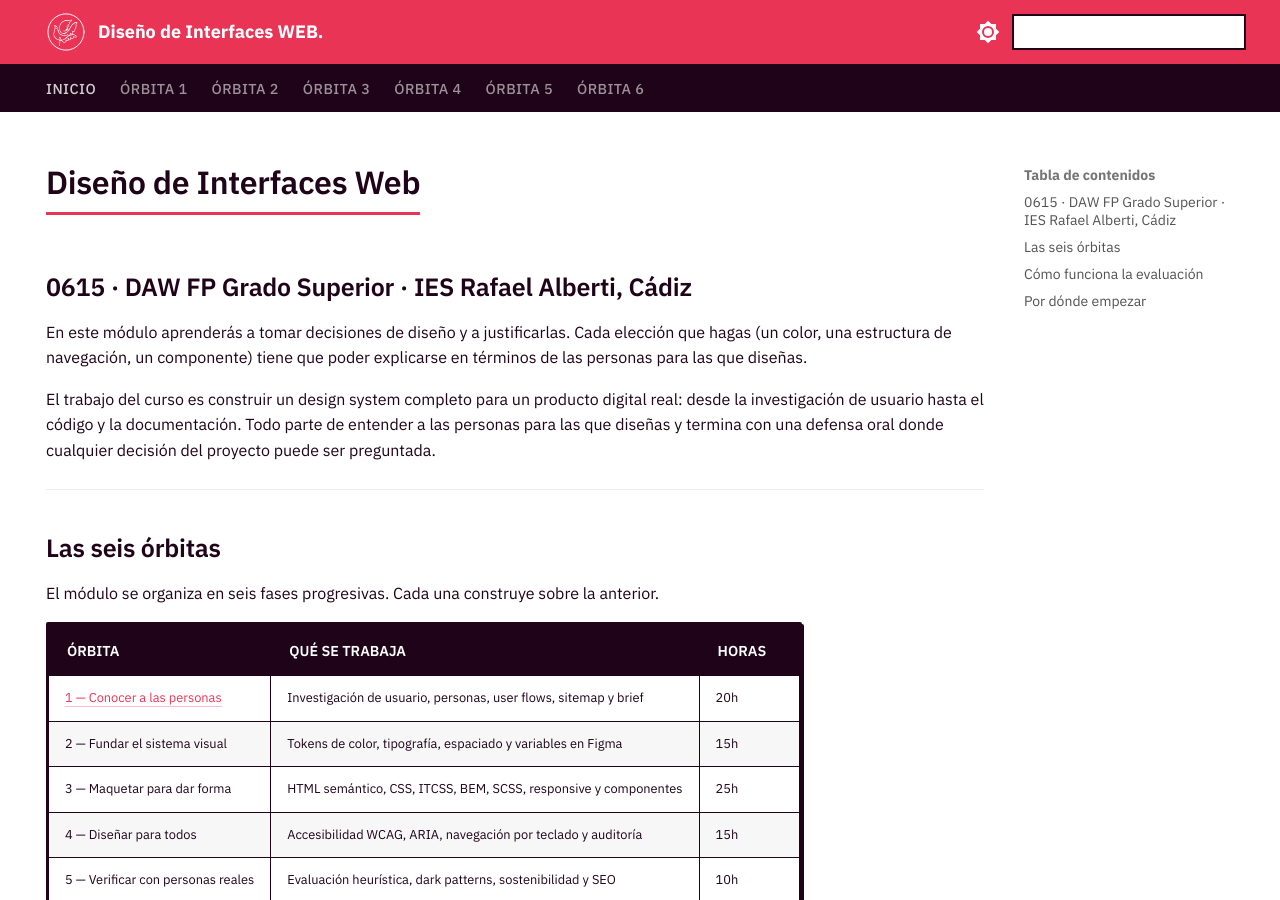
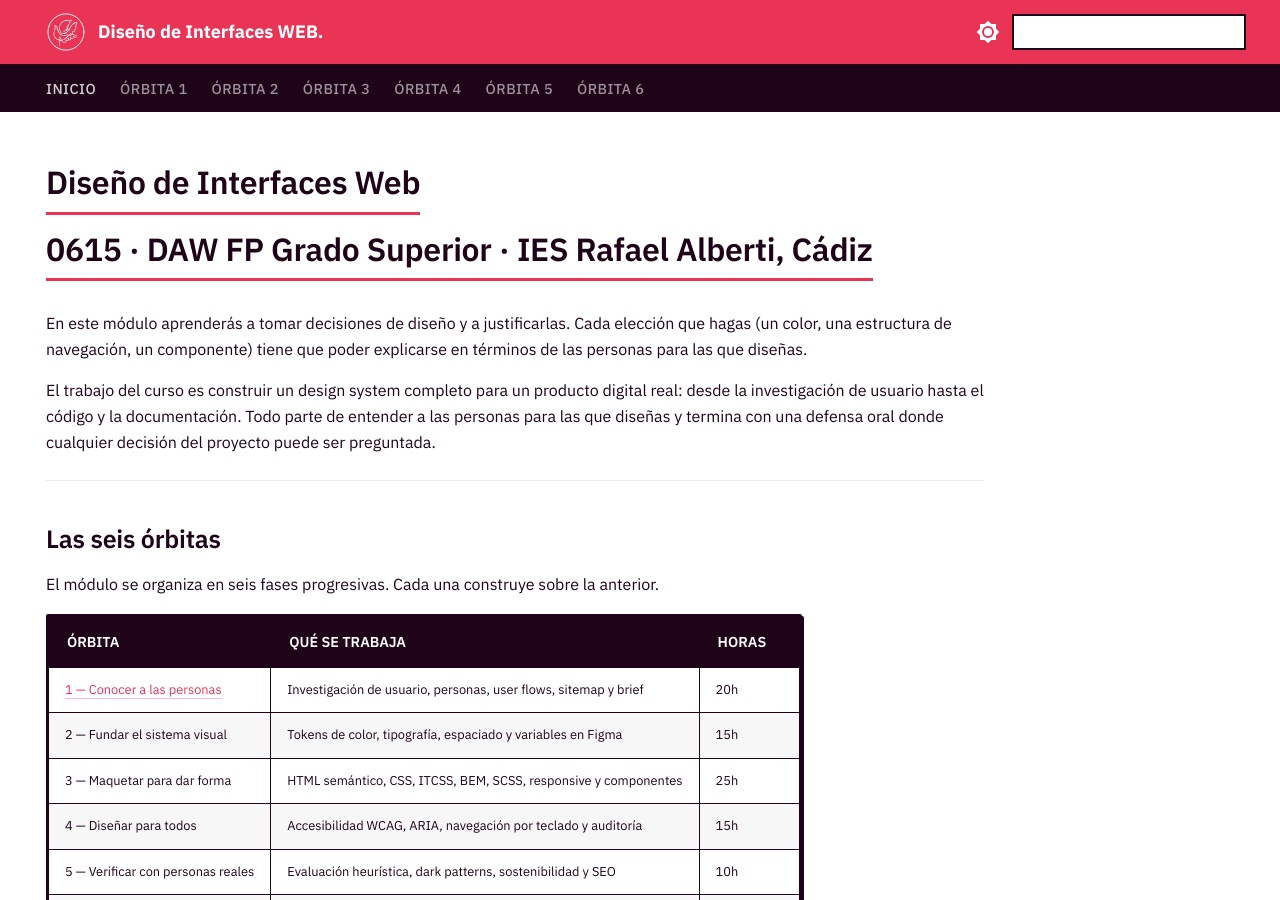
Before and after one commit to envasador/diseno-interfaces-web, an MkDocs documentation site: the page built from docs/index.md, in a window 1280 px wide and 900 px high. Built offline with MkDocs 1.6.1 and Material for MkDocs 9.7.7, drawn with Linux system fonts in a browser that asks for light colours.

```diff
--- a/docs/index.md
+++ b/docs/index.md
@@ -4,7 +4,7 @@
 ---
 
 # Diseño de Interfaces Web
-## 0615 · DAW FP Grado Superior · IES Rafael Alberti, Cádiz
+# 0615 · DAW FP Grado Superior · IES Rafael Alberti, Cádiz
 
 En este módulo aprenderás a tomar decisiones de diseño y a justificarlas. Cada elección que hagas (un color, una estructura de navegación, un componente) tiene que poder explicarse en términos de las personas para las que diseñas.
 
```
